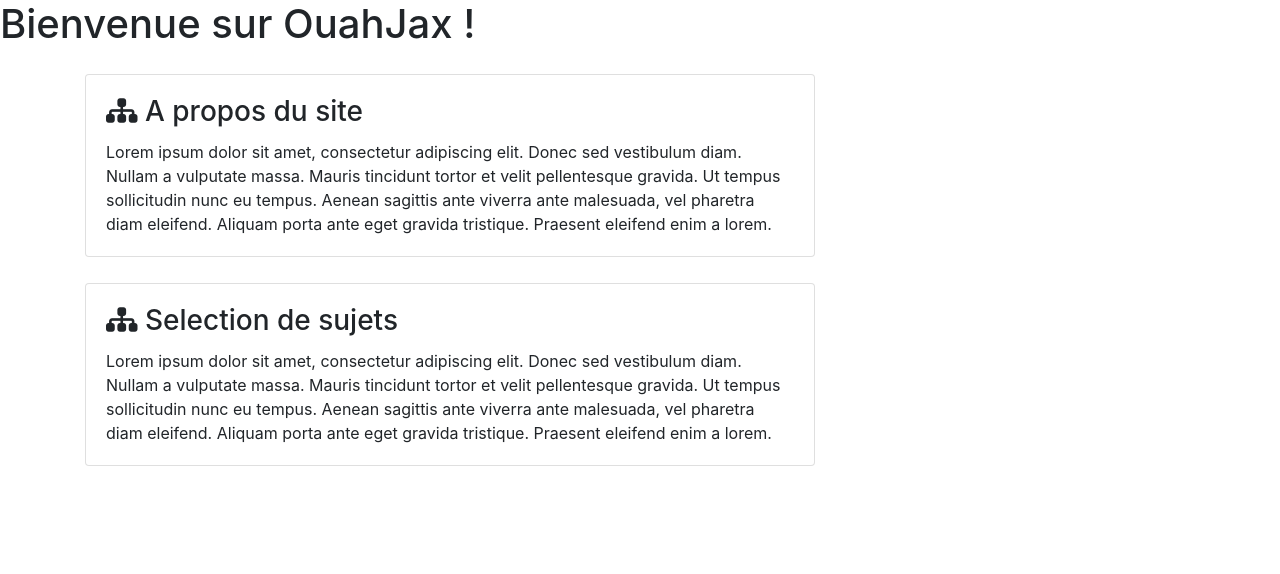
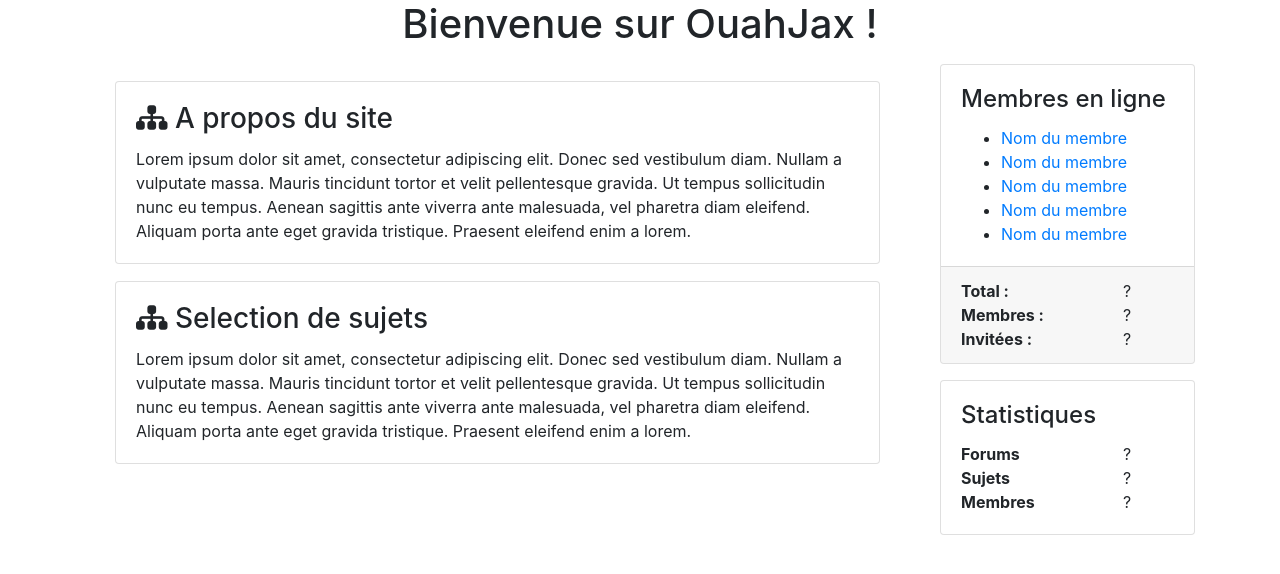
Before and after one commit to Vilquid/AJAX, a PHP site: page / in a window 1280 px wide. Shown: the part 56-630 px from the top of the page. Run offline with PHP 8.4, Linux system fonts and the light colour scheme; some libraries are stand-ins or nearby versions.

Commit message:
Modification de la page d'accueil

```diff
--- a/index.php
+++ b/index.php
@@ -43,37 +43,87 @@
         </div>
     </nav>
 
-    <h1 id='title1'>Bienvenue sur OuahJax !</h1>
-
-
-
+    <h1 class="d-flex justify-content-center">Bienvenue sur OuahJax !</h1>
+    <div class="container my-3">
+        <div class="row">
+            <div class="col-12 col-xl-9">
                 <div class="container" style="margin-top: 2%;">
-        <div class="row">
-            <div class="col-12 col-md-8">
+                    <div class="col-12 col-md-12">
                         <div class="card w-1">
                             <div class="card-body">
                                 <h3 class="card-title"> <span class="fas fa-sitemap"></span> A propos du site</h3>
                                 <p class="card-text">Lorem ipsum dolor sit amet, consectetur adipiscing elit. Donec sed vestibulum diam. Nullam a vulputate massa. Mauris tincidunt tortor et velit pellentesque gravida. Ut tempus sollicitudin nunc eu tempus. Aenean sagittis ante viverra ante malesuada, vel pharetra diam eleifend. Aliquam porta ante eget gravida tristique. Praesent eleifend enim a lorem.</p>
-
+                            </div>
                         </div>
                     </div>
                 </div>
 
-        </div>
-    </div>
-
                 <div class="container" style="margin-top: 2%;">
-        <div class="row">
-            <div class="col-12 col-md-8">
+                    <div class="col-12 col-md-12">
                         <div class="card w-1">
                             <div class="card-body">
                                 <h3 class="card-title"> <span class="fas fa-sitemap"></span> Selection de sujets</h3>
                                 <p class="card-text">Lorem ipsum dolor sit amet, consectetur adipiscing elit. Donec sed vestibulum diam. Nullam a vulputate massa. Mauris tincidunt tortor et velit pellentesque gravida. Ut tempus sollicitudin nunc eu tempus. Aenean sagittis ante viverra ante malesuada, vel pharetra diam eleifend. Aliquam porta ante eget gravida tristique. Praesent eleifend enim a lorem.</p>
-
+                            </div>
+                        </div>
                     </div>
                 </div>
             </div>
 
+            <div class="col-12 col-xl-3">
+                <aside>
+                    <div class="row">
+                        <div class="col-12 col-sm-6 col-xl-12">
+                            <div class="card mb-3 mb-sm-0 mb-xl-3">
+                                <div class="card-body">
+                                    <h2 class="h4 card-title">Membres en ligne</h2>
+                                    <ul class="list-noStyle mb-0">
+                                        <li><a href="#">Nom du membre</a></li>
+                                        <li><a href="#">Nom du membre</a></li>
+                                        <li><a href="#">Nom du membre</a></li>
+                                        <li><a href="#">Nom du membre</a></li>
+                                        <li><a href="#">Nom du membre</a></li>
+
+                                    </ul>
+                                </div>
+                                <div class="card-footer">
+                                    <dl class="row mb-0">
+                                        <dt class="col-8"> Total :</dt>
+                                        <dd class="col-4 mb-0">?</dd>
+                                    </dl>
+                                    <dl class="row mb-0">
+                                        <dt class="col-8"> Membres :</dt>
+                                        <dd class="col-4 mb-0">?</dd>
+                                    </dl>
+                                    <dl class="row mb-0">
+                                        <dt class="col-8"> Invitées :</dt>
+                                        <dd class="col-4 mb-0">?</dd>
+                                    </dl>
+                                </div>
+                            </div>
+                        </div>
+                        <div class="col-12 col-sm-6 col-xl-12">
+                            <div class="card">
+                                <div class="card-body">
+                                    <h2 class="h4 card-title">Statistiques</h2>
+                                    <dl class="row mb-0">
+                                        <dt class="col-8"> Forums</dt>
+                                        <dd class="col-4 mb-0">?</dd>
+                                    </dl>
+                                    <dl class="row mb-0">
+                                        <dt class="col-8"> Sujets</dt>
+                                        <dd class="col-4 mb-0">?</dd>
+                                    </dl>
+                                    <dl class="row mb-0">
+                                        <dt class="col-8"> Membres</dt>
+                                        <dd class="col-4 mb-0">?</dd>
+                                    </dl>
+                                </div>
+                            </div>
+                        </div>
+                    </div>
+                </aside>
+            </div>
         </div>
     </div>
 
```
Lines whose indentation alone changed are shown as unchanged.
